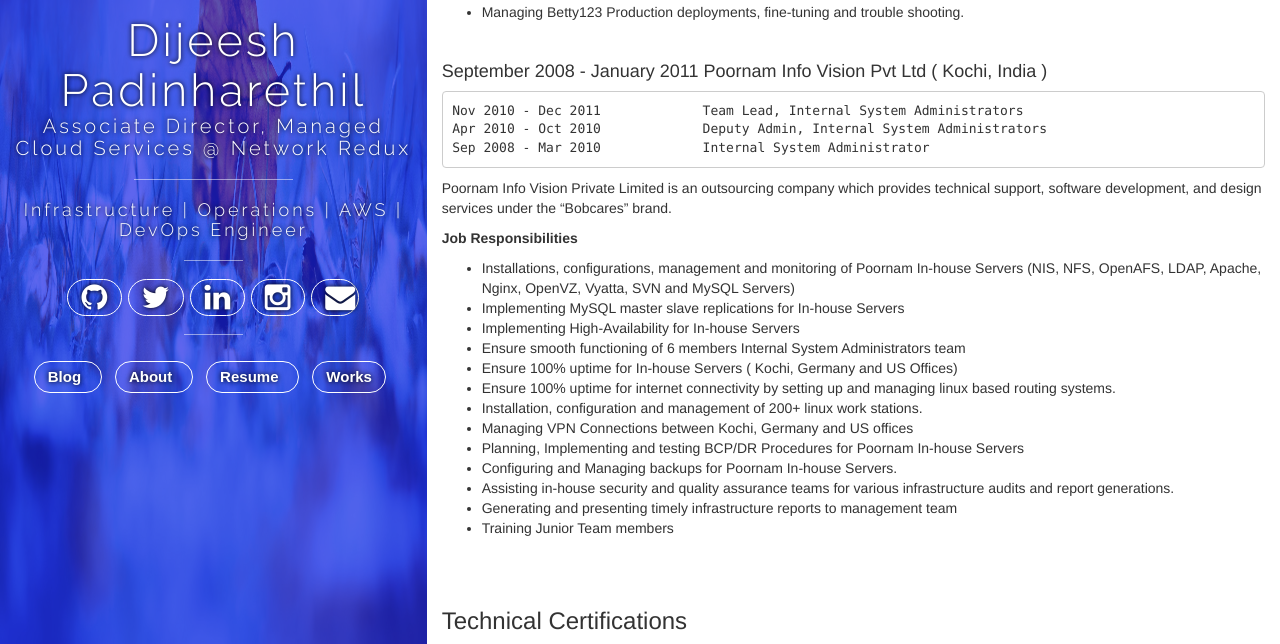
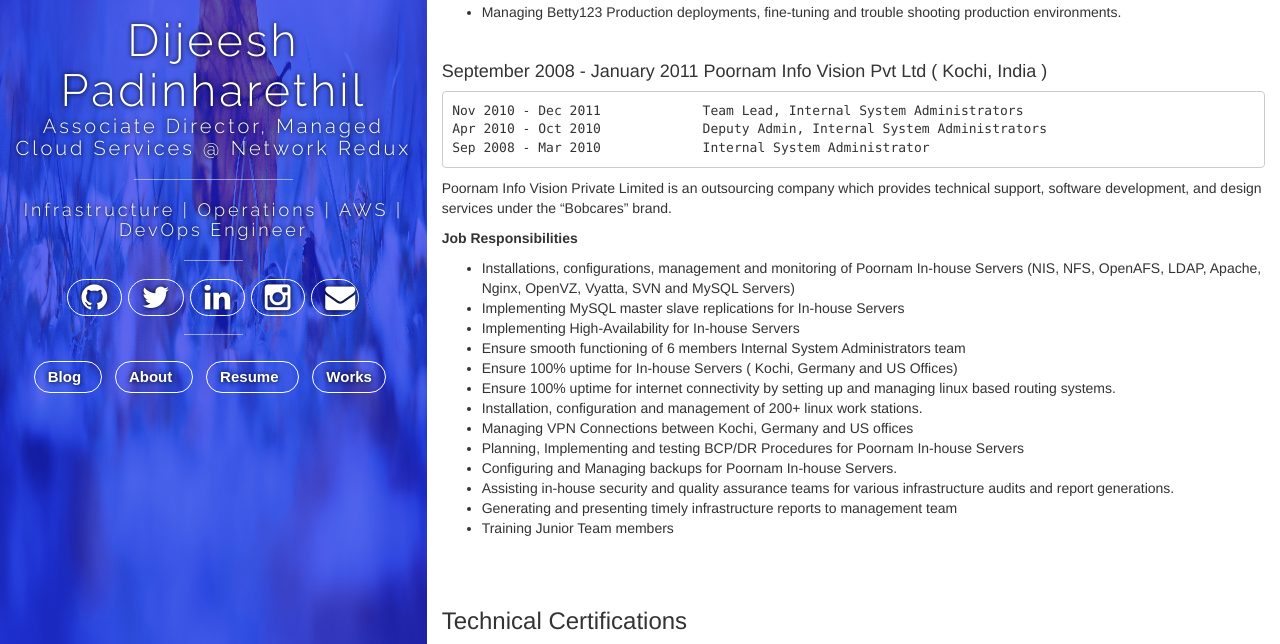
Before and after one commit to dijeesh/dijeesh.github.io-bak, a Jekyll site: the page built from resume.md, in a window 1280 px wide and 900 px high, scrolled down 927 px, cut to the strip 256-900 px from the top of the window. Built offline with Jekyll 4.4.1, drawn with Linux system fonts in a browser that asks for light colours; nearby versions of some CDN libraries; our own code applies the rules of GitHub Pages for plain Markdown files; comment, search, counter and statistics services are not loaded.

Commit message:
Update Responsibility

```diff
--- a/resume.md
+++ b/resume.md
@@ -50,7 +50,7 @@
 - Managing MST In-house Infrastructure ( built from scratch - SVN Servers, OpenVZ and VMware based development environments, NIS, NFS Servers, Linux based router and firewall systems, Jira, Confluence and Database Servers ).
 - Managing Jira, Confluence and SVN server environments.
 - Managing 3 member Production Support Team.
-- Managing Betty123 Production deployments, fine-tuning and trouble shooting.
+- Managing Betty123 Production deployments, fine-tuning and trouble shooting production environments.
 
 <br>
 
```
